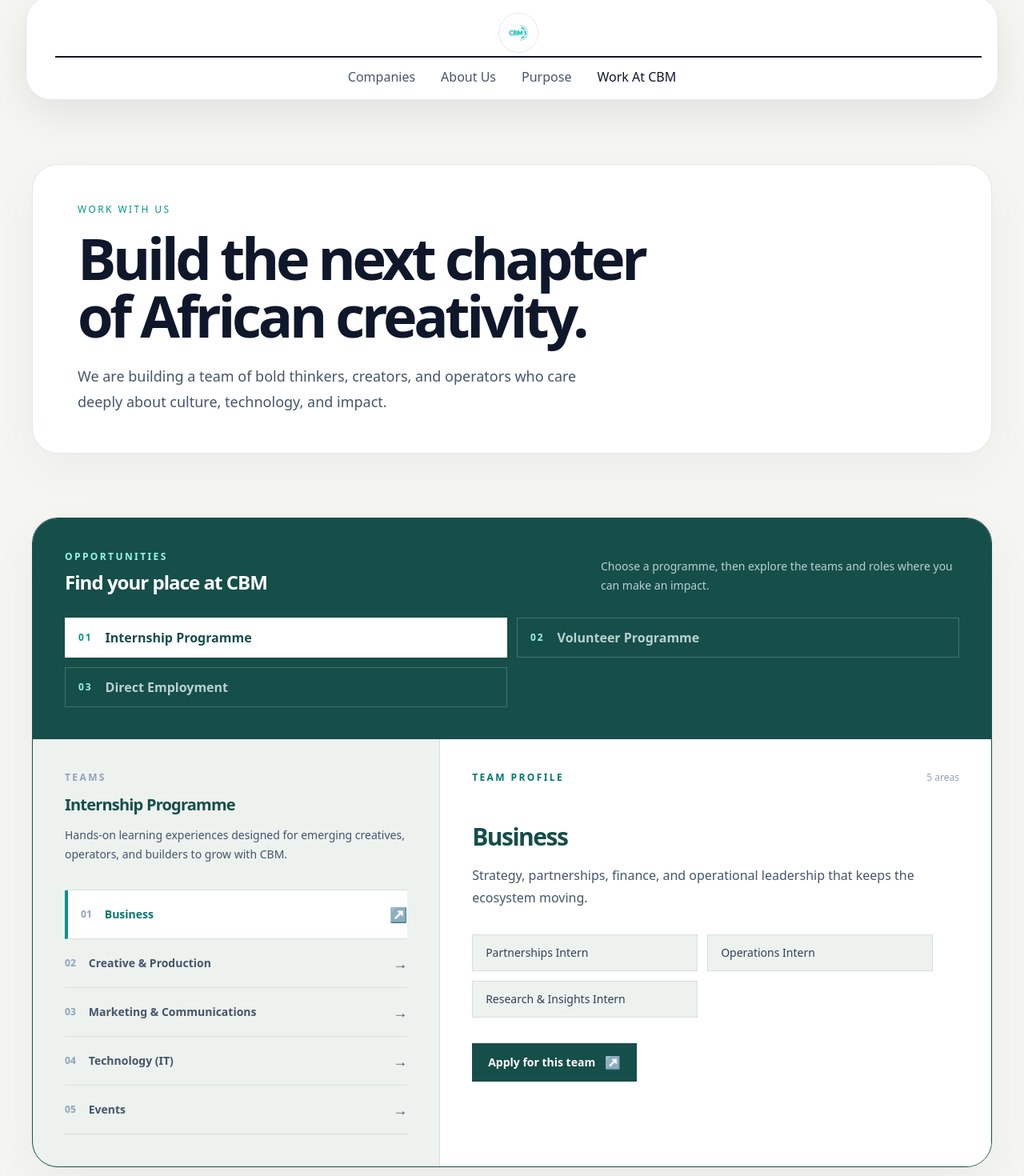
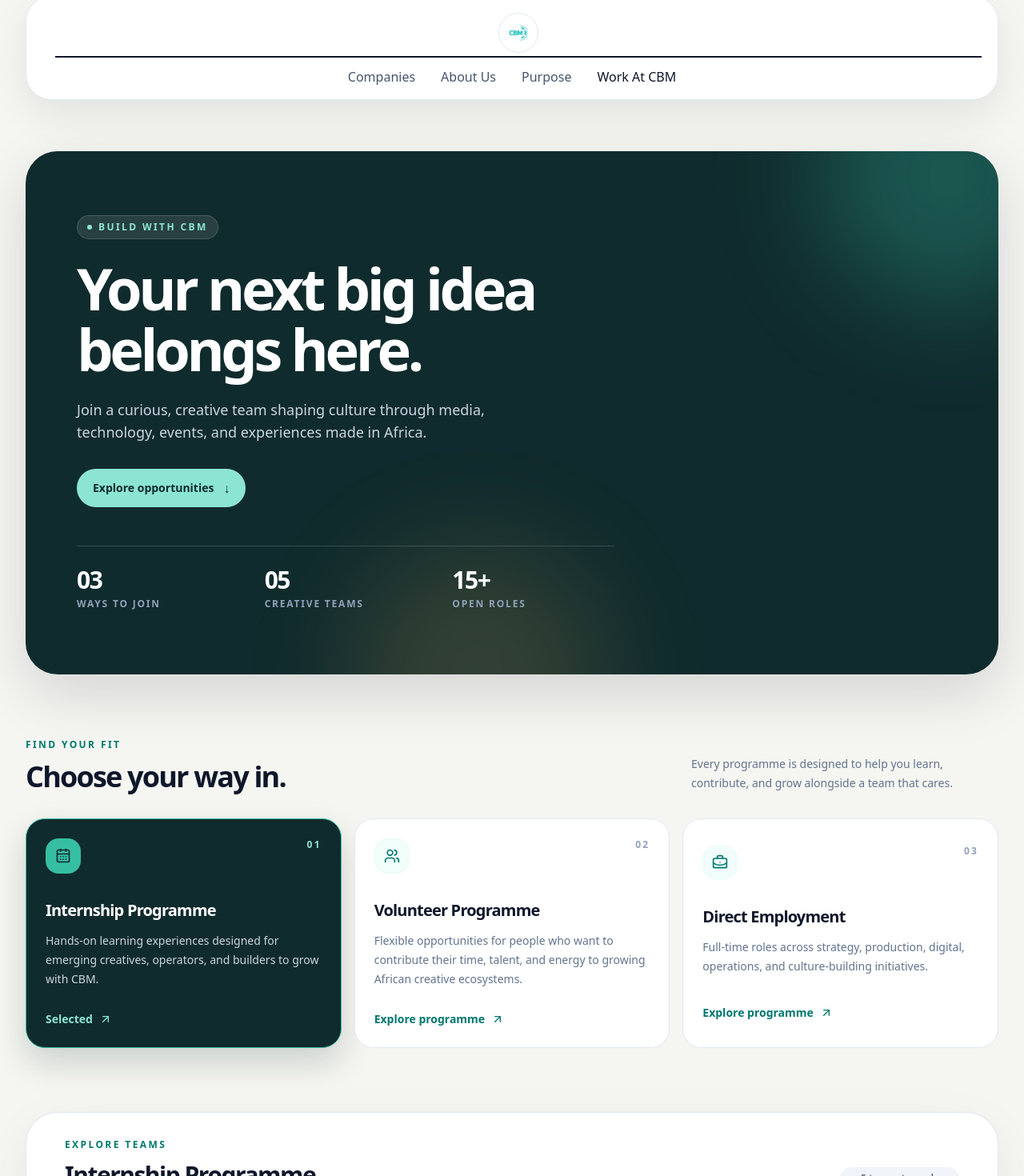
Before and after one commit to CBM-GROUP/cbmgroup-landingpage, a Next.js app: page /careers in a window 1280 px wide. Shown: the part 21-1491 px from the top of the page at 80% size. Built offline with nearby package versions, Linux system fonts and the light colour scheme.

Commit message:
Enhance Careers page UI with improved layout, accessibility, and program selection functionality

```diff
--- a/src/app/careers/page.tsx
+++ b/src/app/careers/page.tsx
@@ -1,118 +1,175 @@
 "use client";
 
-import { useMemo, useState } from "react";
-import { careerPaths, careerPrograms } from "@/data/site";
+import { Fragment, useMemo, useState } from "react";
+import {
+  ArrowRight,
+  ArrowUpRight,
+  BriefcaseBusiness,
+  Building2,
+  CalendarDays,
+  CheckCircle2,
+  Code2,
+  Megaphone,
+  Palette,
+  Users,
+  Zap,
+} from "lucide-react";
+import { careerPrograms } from "@/data/site";
+
+const programIcons = [CalendarDays, Users, BriefcaseBusiness];
+const teamIcons = [Building2, Palette, Megaphone, Code2, Zap];
 
 export default function Page() {
   const [activeProgram, setActiveProgram] = useState(careerPrograms[0].id);
-  const [activeDepartment, setActiveDepartment] = useState(careerPrograms[0].teams[0].name);
+  const [activeDepartment, setActiveDepartment] = useState<string | null>(null);
 
   const selectedProgram = useMemo(
     () => careerPrograms.find((program) => program.id === activeProgram) ?? careerPrograms[0],
     [activeProgram],
   );
 
-  const selectedTeam = useMemo(
-    () => selectedProgram.teams.find((team) => team.name === activeDepartment) ?? selectedProgram.teams[0],
-    [activeDepartment, selectedProgram],
-  );
+  const selectedTeam = selectedProgram.teams.find((team) => team.name === activeDepartment);
 
-  const applicationMailto = `mailto:cbmgroup02@gmail.com?subject=${encodeURIComponent(
+  const applicationMailto = selectedTeam
+    ? `mailto:cbmgroup02@gmail.com?subject=${encodeURIComponent(
         `Application for ${selectedProgram.title} - ${selectedTeam.name}`,
       )}&body=${encodeURIComponent(
         `Hello CBM Team,\n\nI am interested in the ${selectedProgram.title} opportunity for the ${selectedTeam.name} team.\n\nPlease share the next steps for my application.\n\nBest regards,\n[Your Name]`,
-  )}`;
+      )}`
+    : "#";
+
+  const chooseProgram = (programId: string) => {
+    const nextProgram = careerPrograms.find((program) => program.id === programId) ?? careerPrograms[0];
+    setActiveProgram(nextProgram.id);
+    setActiveDepartment(null);
+  };
 
   return (
-    <main className="min-h-screen bg-[#f5f5f1] text-slate-900">
-      <div className="mx-auto max-w-7xl px-6 pb-20 pt-20 sm:px-8 lg:px-10">
-        <section className="rounded-[2rem] border border-slate-200 bg-white px-6 py-8 shadow-[0_20px_60px_rgba(15,23,42,0.04)] sm:px-10 lg:px-14 lg:py-12">
-          <p className="text-xs font-medium uppercase tracking-[0.2em] text-teal-600">Work with us</p>
-          <h1 className="mt-4 max-w-3xl text-4xl font-semibold tracking-[-0.06em] text-slate-900 sm:text-5xl lg:text-7xl">
-            Build the next chapter of African creativity.
+    <main className="min-h-screen overflow-hidden bg-[#f5f5f1] text-slate-900">
+      <div className="mx-auto max-w-7xl px-4 pb-24 pt-10 sm:px-6 sm:pt-16 lg:px-8">
+        <section className="relative overflow-hidden rounded-[2.5rem] bg-[#102b2d] px-6 py-12 text-white shadow-[0_24px_70px_rgba(15,23,42,0.14)] sm:px-10 sm:py-16 lg:px-16 lg:py-20">
+          <div className="absolute -right-24 -top-32 h-80 w-80 rounded-full bg-[#36bea3]/30 blur-3xl" />
+          <div className="absolute -bottom-40 left-1/3 h-80 w-80 rounded-full bg-[#f6b85c]/15 blur-3xl" />
+          <div className="relative max-w-3xl">
+            <div className="inline-flex items-center gap-2 rounded-full border border-white/15 bg-white/10 px-3 py-1.5 text-xs font-semibold uppercase tracking-[0.2em] text-[#8ce5d3]">
+              <span className="h-1.5 w-1.5 rounded-full bg-[#8ce5d3]" />
+              Build with CBM
+            </div>
+            <h1 className="mt-6 max-w-2xl text-4xl font-semibold leading-[1.05] tracking-[-0.06em] sm:text-6xl lg:text-7xl">
+              Your next big idea belongs here.
             </h1>
-          <p className="mt-6 max-w-2xl text-lg leading-8 text-slate-600">
-            We are building a team of bold thinkers, creators, and operators who care deeply about culture, technology, and impact.
+            <p className="mt-6 max-w-xl text-base leading-7 text-slate-300 sm:text-lg">
+              Join a curious, creative team shaping culture through media, technology, events, and experiences made in Africa.
             </p>
+            <a href="#opportunities" className="mt-8 inline-flex items-center gap-3 rounded-full bg-[#8ce5d3] px-5 py-3 text-sm font-bold text-[#102b2d] transition hover:bg-white">
+              Explore opportunities <ArrowDownIcon />
+            </a>
+          </div>
+          <div className="relative mt-12 grid max-w-2xl grid-cols-3 gap-2 border-t border-white/15 pt-6 sm:gap-8">
+            <Stat value="03" label="ways to join" />
+            <Stat value="05" label="creative teams" />
+            <Stat value="15+" label="open roles" />
+          </div>
         </section>
 
-        <section className="mt-20 overflow-hidden rounded-[2rem] border border-[#164e4a] bg-[#edf2ef] shadow-[0_20px_60px_rgba(15,23,42,0.05)]">
-          <div className="bg-[#164e4a] px-6 py-8 text-white sm:px-10 sm:py-10">
-            <div className="flex flex-col gap-5 sm:flex-row sm:items-end sm:justify-between">
+        <section id="opportunities" className="mt-20 scroll-mt-8">
+          <div className="flex flex-col gap-4 sm:flex-row sm:items-end sm:justify-between">
             <div>
-                <p className="text-xs font-semibold uppercase tracking-[0.2em] text-teal-200">Opportunities</p>
-                <h2 className="mt-2 text-2xl font-semibold tracking-[-0.04em] text-white">Find your place at CBM</h2>
+              <p className="text-xs font-bold uppercase tracking-[0.2em] text-teal-700">Find your fit</p>
+              <h2 className="mt-3 text-3xl font-semibold tracking-[-0.05em] sm:text-4xl">Choose your way in.</h2>
             </div>
-              <p className="max-w-md text-sm leading-6 text-teal-50/75">Choose a programme, then explore the teams and roles where you can make an impact.</p>
+            <p className="max-w-sm text-sm leading-6 text-slate-500">Every programme is designed to help you learn, contribute, and grow alongside a team that cares.</p>
           </div>
 
-            <div className="mt-7 grid gap-3 sm:grid-cols-2">
-              {careerPaths.map((path, index) => (
+          <div className="mt-8 grid gap-4 lg:grid-cols-3">
+            {careerPrograms.map((program, index) => {
+              const Icon = programIcons[index] ?? BriefcaseBusiness;
+              const isActive = activeProgram === program.id;
+              return (
                 <button
-                  key={path.id}
+                  key={program.id}
                   type="button"
-                  onClick={() => {
-                    setActiveProgram(path.id);
-                    const nextProgram = careerPrograms.find((program) => program.id === path.id) ?? careerPrograms[0];
-                    setActiveDepartment(nextProgram.teams[0].name);
-                  }}
-                    className={`flex items-center gap-4 border px-4 py-3 text-left transition-colors ${
-                    activeProgram === path.id ? "border-white bg-white text-[#164e4a]" : "border-white/20 text-teal-50/75 hover:border-white/50 hover:text-white"
+                  onClick={() => chooseProgram(program.id)}
+                  className={`group relative overflow-hidden rounded-3xl border p-6 text-left transition duration-300 ${
+                    isActive
+                      ? "border-[#36bea3] bg-[#102b2d] text-white shadow-[0_18px_40px_rgba(16,43,45,0.18)]"
+                      : "border-slate-200 bg-white text-slate-900 hover:-translate-y-1 hover:border-teal-200 hover:shadow-[0_18px_40px_rgba(15,23,42,0.08)]"
                   }`}
                 >
-                  <span className={`text-xs font-semibold tracking-[0.16em] ${activeProgram === path.id ? "text-teal-600" : "text-teal-200"}`}>0{index + 1}</span>
-                  <span className="text-base font-semibold">{path.title}</span>
+                  <div className="flex items-start justify-between">
+                    <span className={`inline-flex h-11 w-11 items-center justify-center rounded-2xl ${isActive ? "bg-[#36bea3] text-[#102b2d]" : "bg-teal-50 text-teal-700"}`}>
+                      <Icon className="h-5 w-5" />
+                    </span>
+                    <span className={`text-xs font-bold tracking-[0.18em] ${isActive ? "text-[#8ce5d3]" : "text-slate-400"}`}>0{index + 1}</span>
+                  </div>
+                  <h3 className="mt-8 text-xl font-semibold tracking-[-0.04em]">{program.title}</h3>
+                  <p className={`mt-3 min-h-14 text-sm leading-6 ${isActive ? "text-slate-300" : "text-slate-500"}`}>{program.description}</p>
+                  <span className={`mt-7 inline-flex items-center gap-2 text-sm font-bold ${isActive ? "text-[#8ce5d3]" : "text-teal-700"}`}>
+                    {isActive ? "Selected" : "Explore programme"} <ArrowUpRight className="h-4 w-4 transition-transform group-hover:-translate-y-0.5 group-hover:translate-x-0.5" />
+                  </span>
                 </button>
-              ))}
+              );
+            })}
+          </div>
+        </section>
+
+        <section className="mt-20 overflow-hidden rounded-[2.5rem] border border-slate-200 bg-white shadow-[0_18px_60px_rgba(15,23,42,0.06)]">
+          <div className="border-b border-slate-200 px-6 py-8 sm:px-10 lg:px-12">
+            <div className="flex flex-col gap-3 sm:flex-row sm:items-end sm:justify-between">
+              <div>
+                <p className="text-xs font-bold uppercase tracking-[0.2em] text-teal-700">Explore teams</p>
+                <h2 className="mt-3 text-3xl font-semibold tracking-[-0.05em]">{selectedProgram.title}</h2>
+              </div>
+              <span className="inline-flex w-fit items-center gap-2 rounded-full bg-slate-100 px-3 py-1.5 text-xs font-semibold text-slate-500">
+                <span className="h-1.5 w-1.5 rounded-full bg-teal-500" /> {selectedProgram.teams.length} teams to explore
+              </span>
             </div>
           </div>
 
-          <div className="grid lg:grid-cols-[0.85fr_1.15fr]">
-            <div className="border-b border-[#d6e0db] p-6 sm:p-10 lg:border-b-0 lg:border-r">
-              <p className="text-xs font-semibold uppercase tracking-[0.2em] text-slate-400">Teams</p>
-              <h3 className="mt-3 text-xl font-semibold tracking-[-0.04em] text-[#164e4a]">{selectedProgram.title}</h3>
-              <p className="mt-3 text-sm leading-6 text-slate-600">{selectedProgram.description}</p>
-
-              <div className="mt-8 border-t border-[#d6e0db]">
-                {selectedProgram.teams.map((team, index) => (
+          <div>
+            <div className="p-6 sm:p-10 lg:p-12">
+              <p className="max-w-md text-sm leading-6 text-slate-500">{selectedProgram.description}</p>
+              <div className="mt-8 grid gap-3">
+                {selectedProgram.teams.map((team, index) => {
+                  const Icon = teamIcons[index] ?? Building2;
+                  const isActive = activeDepartment === team.name;
+                  return (
+                    <Fragment key={team.name}>
                       <button
-                    key={team.name}
                         type="button"
-                    onClick={() => setActiveDepartment(team.name)}
-                    className={`flex w-full items-center justify-between gap-4 border-b border-[#d6e0db] py-4 text-left transition-colors ${
-                      activeDepartment === team.name ? "border-l-4 border-l-teal-600 bg-white pl-4 text-teal-700" : "text-slate-600 hover:text-slate-900"
+                        onClick={() => setActiveDepartment(isActive ? null : team.name)}
+                        aria-expanded={isActive}
+                        className={`flex w-full items-center gap-4 rounded-2xl border p-4 text-left transition ${
+                          isActive ? "rounded-b-none border-teal-200 bg-teal-50 text-teal-900" : "border-transparent bg-slate-50 text-slate-600 hover:border-slate-200 hover:bg-white"
                         }`}
                       >
-                    <span className="flex items-center gap-4">
-                      <span className="text-xs font-semibold text-slate-400">0{index + 1}</span>
-                      <span className="text-sm font-semibold">{team.name}</span>
+                        <span className={`flex h-10 w-10 shrink-0 items-center justify-center rounded-xl ${isActive ? "bg-[#36bea3] text-[#102b2d]" : "bg-white text-slate-400"}`}>
+                          <Icon className="h-4 w-4" />
                         </span>
-                    <span className="text-lg">{activeDepartment === team.name ? "↗" : "→"}</span>
+                        <span className="min-w-0 flex-1">
+                          <span className="block text-sm font-bold">{team.name}</span>
+                          <span className={`mt-0.5 block text-xs ${isActive ? "text-teal-700" : "text-slate-400"}`}>{team.jobs.length} roles</span>
+                        </span>
+                        <ArrowRight className={`h-4 w-4 transition-transform ${isActive ? "rotate-90 text-teal-700" : "text-slate-300"}`} />
                       </button>
-                ))}
-              </div>
-            </div>
-
-            <div className="bg-white p-6 sm:p-10">
-              <div className="flex items-center justify-between gap-3">
-                <p className="text-xs font-semibold uppercase tracking-[0.2em] text-teal-700">Team profile</p>
-                <span className="text-xs text-slate-400">{selectedProgram.teams.length} areas</span>
-              </div>
-              <div className="mt-12 max-w-xl animate-[fadeIn_0.25s_ease-out]">
-                <h3 className="text-3xl font-semibold tracking-[-0.05em] text-[#164e4a]">{selectedTeam.name}</h3>
-                <p className="mt-4 text-base leading-7 text-slate-600">{selectedTeam.description}</p>
-
-                <div className="mt-8 grid gap-3 sm:grid-cols-2">
-                  {selectedTeam.jobs.map((job) => (
-                    <div key={job} className="border border-[#d6e0db] bg-[#edf2ef] px-4 py-3 text-sm text-slate-700">
-                      {job}
+                      {isActive && (
+                        <div className="mb-1 rounded-b-2xl border border-t-0 border-teal-200 bg-[#102b2d] p-5 text-white shadow-[0_12px_24px_rgba(16,43,45,0.12)] animate-[fadeIn_0.2s_ease-out]">
+                          <p className="text-sm leading-6 text-slate-300">{team.description}</p>
+                          <div className="mt-4 space-y-2.5">
+                            {team.jobs.map((job) => (
+                              <div key={job} className="flex items-center gap-2.5 text-xs text-slate-200">
+                                <CheckCircle2 className="h-3.5 w-3.5 shrink-0 text-[#8ce5d3]" /> {job}
                               </div>
                             ))}
                           </div>
-
-                <a href={applicationMailto} className="mt-8 inline-flex items-center bg-[#164e4a] px-5 py-3 text-sm font-semibold text-white transition hover:bg-teal-700">
-                  Apply for this team <span className="ml-3 text-base">↗</span>
+                          <a href={applicationMailto} className="mt-5 inline-flex items-center gap-2 rounded-full bg-[#8ce5d3] px-4 py-2.5 text-xs font-bold text-[#102b2d] transition hover:bg-white">
+                            Start a conversation <ArrowUpRight className="h-3.5 w-3.5" />
                           </a>
+                        </div>
+                      )}
+                    </Fragment>
+                  );
+                })}
               </div>
             </div>
           </div>
@@ -121,3 +178,16 @@
     </main>
   );
 }
+
+function Stat({ value, label }: { value: string; label: string }) {
+  return (
+    <div>
+      <p className="text-2xl font-semibold tracking-[-0.05em] text-white sm:text-3xl">{value}</p>
+      <p className="mt-1 text-[10px] font-semibold uppercase tracking-[0.15em] text-slate-400 sm:text-xs">{label}</p>
+    </div>
+  );
+}
+
+function ArrowDownIcon() {
+  return <span aria-hidden="true" className="text-base">↓</span>;
+}
--- a/src/data/site.ts
+++ b/src/data/site.ts
@@ -2,7 +2,6 @@
   Brand,
   CareerPath,
   CareerProgram,
-  CareerTeam,
   CoreValue,
   Initiative,
   NavItem,
--- a/src/types/index.ts
+++ b/src/types/index.ts
@@ -48,6 +48,11 @@
   teams?: CareerTeam[];
 }
 
+export interface CareerProgram extends CareerPath {
+  description: string;
+  teams: CareerTeam[];
+}
+
 export interface NavItem {
   label: string;
   href: string;
```
Lines whose indentation alone changed are shown as unchanged.
